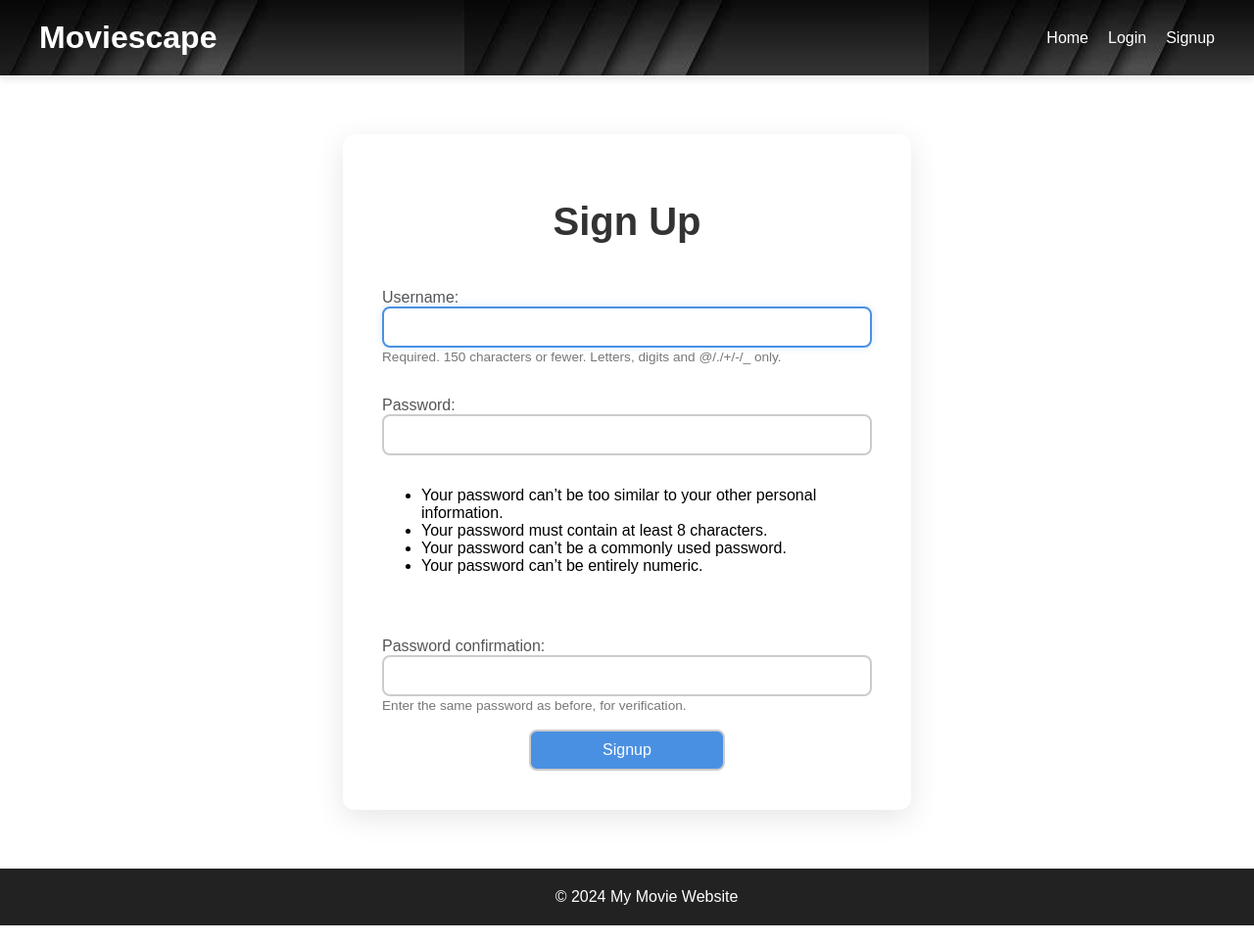
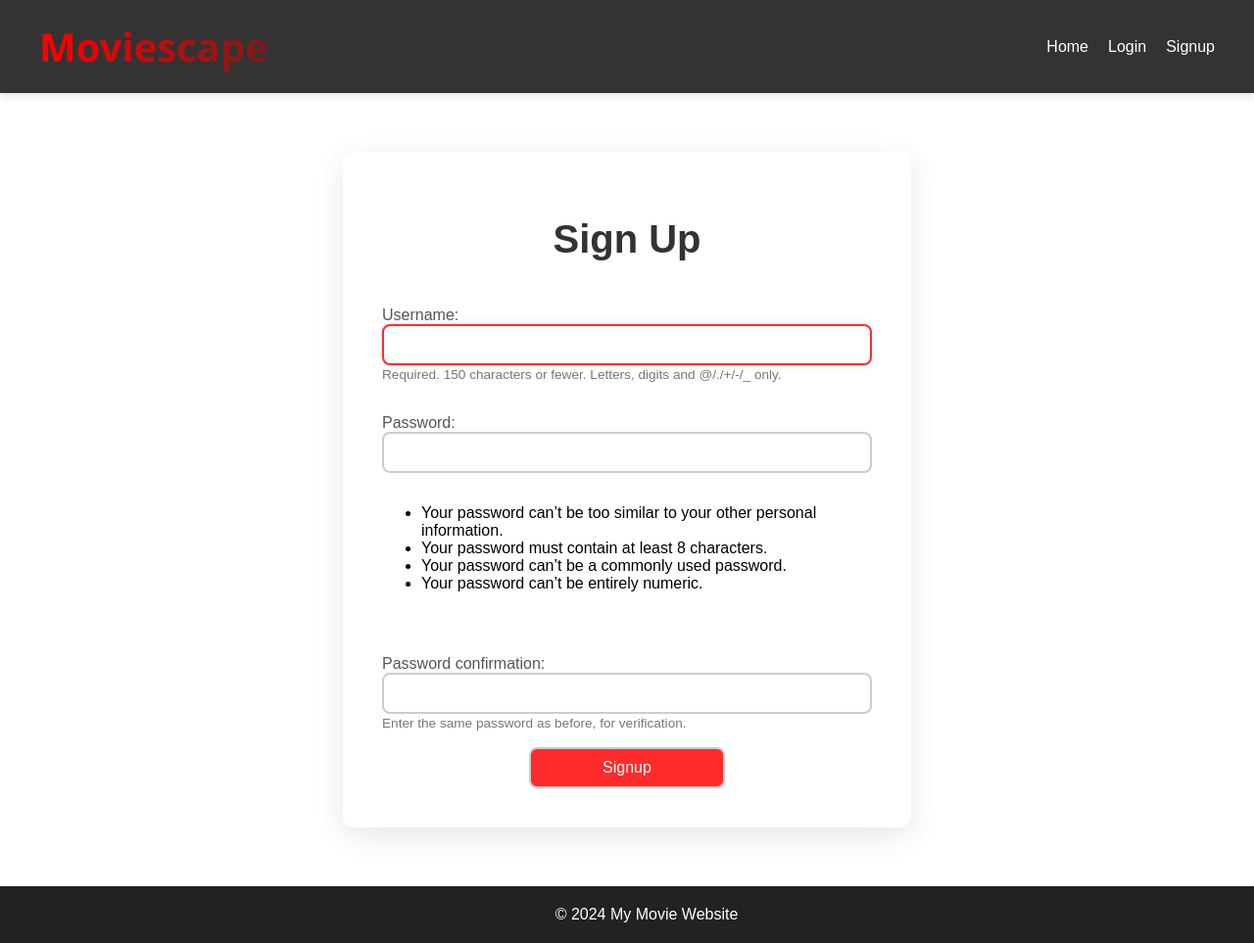
Before and after one commit to omarsaleh19/Movies-Site, a Django app: page /accounts/signup/ in a window 1280 px wide. Shown: the whole page at 98% size. Run offline with Django 5.2, Linux system fonts and the light colour scheme.

Commit message:
fix all bugs :)

```diff
--- a/movies_site/assets/login.css
+++ b/movies_site/assets/login.css
@@ -44,14 +44,14 @@
 
 .auth-form input[type="text"]:focus,
 .auth-form input[type="password"]:focus {
-    border-color: #4A90E2;
+    border-color: #ff2b2b;
     box-shadow: 0 0 8px rgba(74, 144, 226, 0.2);
     outline: none;
 }
 
 /* Login button */
 .btn-login {
-    background-color: #4A90E2;
+    background-color: #ff2b2b;
     color: white;
     padding: 8px 8px;
     font-size: 1.2rem;
@@ -65,7 +65,7 @@
 }
 
 .btn-login:hover {
-    background-color: #357ABD;
+    background-color: #ff2b2b;
 }
 
 .btn-login:active {
--- a/movies_site/assets/signup.css
+++ b/movies_site/assets/signup.css
@@ -39,7 +39,7 @@
     box-sizing: border-box;
 }
 .auth-form input:focus {
-    border-color: #4A90E2;
+    border-color: #ff2b2b;
     box-shadow: 0 0 8px rgba(74, 144, 226, 0.2);
     outline: none;
 }
@@ -53,7 +53,7 @@
 
 /* Button styling */
 .btn-signup {
-    background-color: #4A90E2;
+    background-color: #ff2b2b;
     color: white;
     padding: 12px;
     font-size: 1.2rem;
@@ -66,11 +66,11 @@
 }
 
 .btn-signup:hover {
-    background-color: #357ABD;
+    background-color: #ff2b2b;
 }
 
 .btn-signup:active {
-    background-color: #2a5f92;
+    background-color: #ff2b2b;
 }
 
 /* Responsive adjustments */
--- a/movies_site/assets/styles.css
+++ b/movies_site/assets/styles.css
@@ -25,7 +25,7 @@ main {
 
 /* Header Styles */
 header {
-    background-image: url("../assets/header.jfif");
+    background-color:#333333;
     padding: 20px 0;
     box-shadow: 0 4px 8px rgba(0, 0, 0, 0.1);
     width: 100%; /* Ensure the header takes full width */
@@ -42,10 +42,14 @@ header {
 
 /* Logo */
 .logo {
-    font-size: 2rem;
+    font-family:'Segoe UI', Tahoma, Geneva, Verdana, sans-serif;
+    font-size: 2.5rem;
     font-weight: bold;
-    color: #fff;
     margin: 0;
+    background: linear-gradient(to right,#ff0000, #7e1a1a); /* Red gradient */
+    -webkit-background-clip: text;
+    -webkit-text-fill-color: transparent;
+    background-clip: text; /* For other browsers */
 }
 
 /* Navigation */
@@ -74,7 +78,7 @@ header {
 }
 
 .nav-link:hover {
-    color: #4A90E2;
+    color: #ff0000;
 }
 
 /* Navigation hover effect */
@@ -85,7 +89,7 @@ header {
     left: 0;
     width: 100%;
     height: 2px;
-    background-color: #4A90E2;
+    background-color: #ff0000;
     transition: width 0.3s ease;
 }
 
```
Also changed, not shown: movies_site/assets/header.jfif (deleted), movies_site/assets/headerimg.jpg (added), movies_site/media/posters/WhatsApp_Image_2024-09-19_at_16.42.39.jpeg (deleted), movies_site/media/posters/WhatsApp_Image_2024-09-19_at_16_bqYiJLS.42.39.jpeg (deleted), movies_site/media/posters/interstellar-1920-1920-1080-1080-crop-000000.jpg (deleted), movies_site/media/posters/interstellar-1920-1920-1080-1080-crop-000000_nXtcH2W.jpg (deleted), movies_site/new_db.sqlite3.
